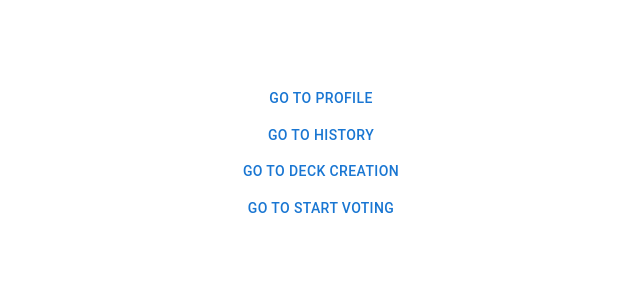
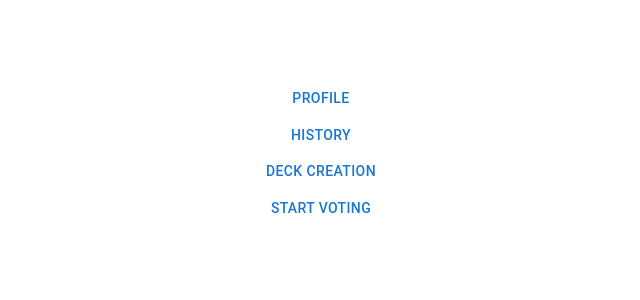
Before and after one commit to LandonDoyle7599/Selectly, a React (Vite) app in the folder frontend/: page /dashboard in a window 1280 px wide. Shown: the top 300 px of the page, without its empty margins (319-959 px from the left). Built offline with nearby package versions, Linux system fonts and the light colour scheme; sample sign-in values are in the browser's storage.

Commit message:
updte view

```diff
--- a/frontend/src/pages/Dashboard.tsx
+++ b/frontend/src/pages/Dashboard.tsx
@@ -1,28 +1,39 @@
-import AccountCircleRoundedIcon from '@mui/icons-material/AccountCircleRounded';
+import AccountCircleRoundedIcon from "@mui/icons-material/AccountCircleRounded";
 import { Button, IconButton, Popover, Popper, Typography } from "@mui/material";
 import { Stack } from "@mui/system";
 import React, { FC, useEffect, useState } from "react";
 import { useNavigate } from "react-router-dom";
-import { validateAuth } from '../hooks/checkAuth';
-
+import { validateAuth } from "../hooks/checkAuth";
 
 export const Dashboard: FC = () => {
-    const [open , setOpen] = useState(false);
+  const [open, setOpen] = useState(false);
   const [anchorEl, setAnchorEl] = useState<HTMLButtonElement | null>(null);
   const navigate = useNavigate();
-    validateAuth()
+  validateAuth();
 
   const logout = () => {
     localStorage.removeItem("token");
     navigate("/home");
   };
 
-    return(
-        <Stack sx={{width:"100vw", height:"100vh"}} direction="column">
-            <Stack direction="row" sx={{width:"100%", height:"10vh", backgroundColor:"primary.main", alignItems:"center", justifyContent:"space-between"}}>
-                <h1 style={{color:"white", marginLeft:"2rem"}}>Dashboard</h1>
+  return (
+    <Stack sx={{ width: "100vw", height: "100vh" }} direction="column">
+      <Stack
+        direction="row"
+        sx={{
+          width: "100%",
+          height: "10vh",
+          backgroundColor: "primary.main",
+          alignItems: "center",
+          justifyContent: "space-between",
+        }}
+      >
+        <h1 style={{ color: "white", marginLeft: "2rem" }}>Dashboard</h1>
         <IconButton onClick={(e) => setAnchorEl(e.currentTarget)} size="large">
-        <AccountCircleRoundedIcon style={{color:"white"}} fontSize="large" />
+          <AccountCircleRoundedIcon
+            style={{ color: "white" }}
+            fontSize="large"
+          />
         </IconButton>
 
         <Popover
@@ -35,7 +46,11 @@ export const Dashboard: FC = () => {
           }}
         >
           <Stack direction={"column"}>
-        <Button sx={{ p: 2 }} variant="text" onClick={() => navigate("/profile")}>
+            <Button
+              sx={{ p: 2 }}
+              variant="text"
+              onClick={() => navigate("/profile")}
+            >
               Profile
             </Button>
             <Button sx={{ p: 2 }} variant="text" onClick={logout}>
@@ -44,10 +59,10 @@ export const Dashboard: FC = () => {
           </Stack>
         </Popover>
       </Stack>
-            <Button onClick={() => navigate("/profile")}>Go to Profile</Button>
-            <Button onClick={() => navigate("/history")}>Go to History</Button>
-            <Button onClick={() => navigate("/createDeck")}>Go to deck creation</Button>
-            <Button onClick={() => navigate("/startVoting")}>Go to start voting</Button>
+      <Button onClick={() => navigate("/profile")}>Profile</Button>
+      <Button onClick={() => navigate("/history")}>History</Button>
+      <Button onClick={() => navigate("/createDeck")}>Deck creation</Button>
+      <Button onClick={() => navigate("/startVoting")}>Start voting</Button>
     </Stack>
   );
 };
```
Lines whose indentation alone changed are shown as unchanged.
